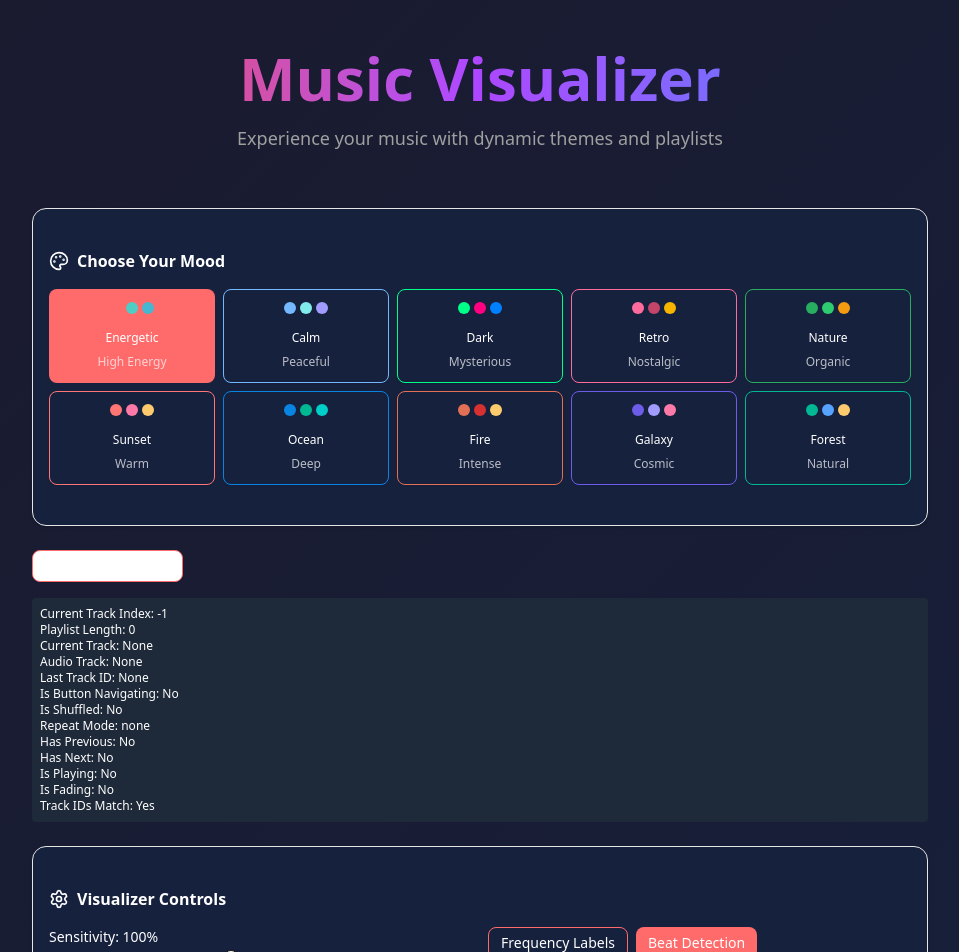
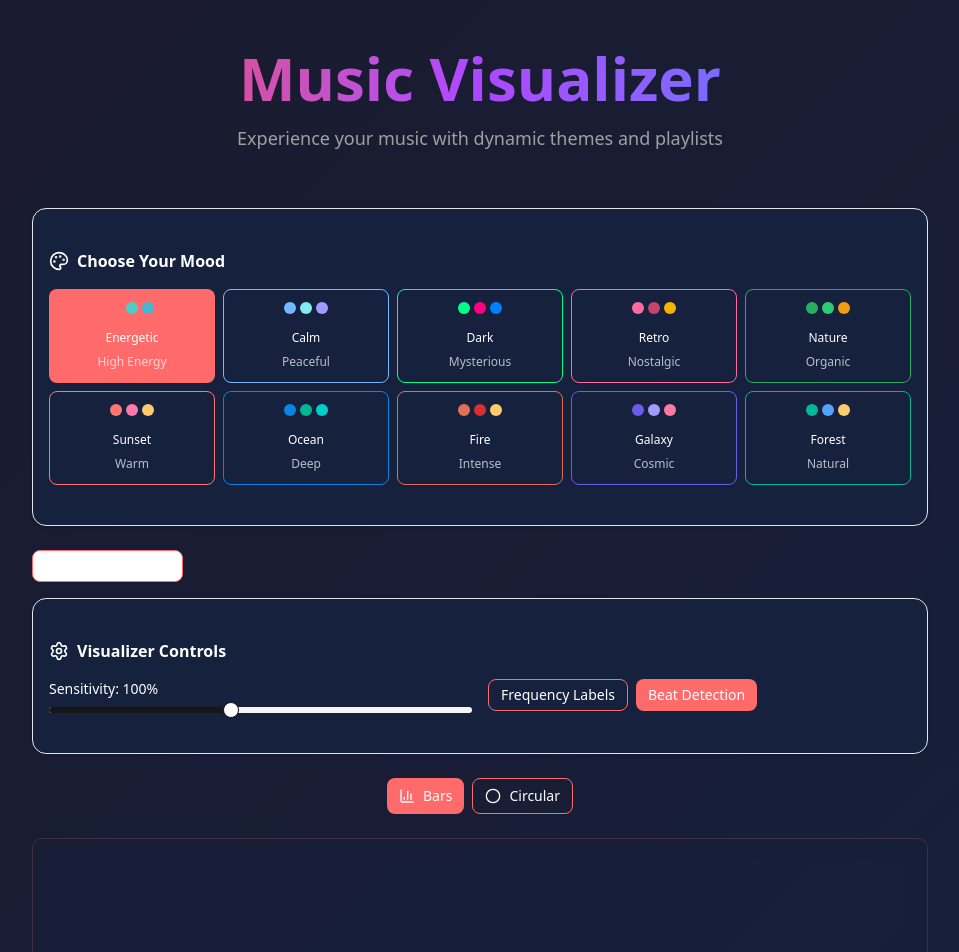
Before and after one commit to reymundvirtus/music-player-visualizer, a Next.js app: page / in a window 1280 px wide. Shown: the top 952 px of the page, without its empty margins (160-1119 px from the left). Built offline with nearby package versions, Linux system fonts and the light colour scheme.

Commit message:
remove debug panel

```diff
--- a/components/music-visualizer.tsx
+++ b/components/music-visualizer.tsx
@@ -213,7 +213,7 @@ export default function MusicVisualizer() {
                 />
 
                 {/* Debug Info */}
-                <div className="text-xs p-2 bg-gray-800 text-white rounded">
+                {/* <div className="text-xs p-2 bg-gray-800 text-white rounded">
                     <div>Current Track Index: {currentTrackIndex}</div>
                     <div>Playlist Length: {playlist.length}</div>
                     <div>Current Track: {playlistCurrentTrack?.name || "None"}</div>
@@ -227,7 +227,7 @@ export default function MusicVisualizer() {
                     <div>Is Playing: {isPlaying ? "Yes" : "No"}</div>
                     <div>Is Fading: {isFading ? "Yes" : "No"}</div>
                     <div>Track IDs Match: {playlistCurrentTrack?.id === audioCurrentTrack?.id ? "Yes" : "No"}</div>
-                </div>
+                </div> */}
 
                 {/* Visualizer Controls */}
                 <VisualizerControls
```
